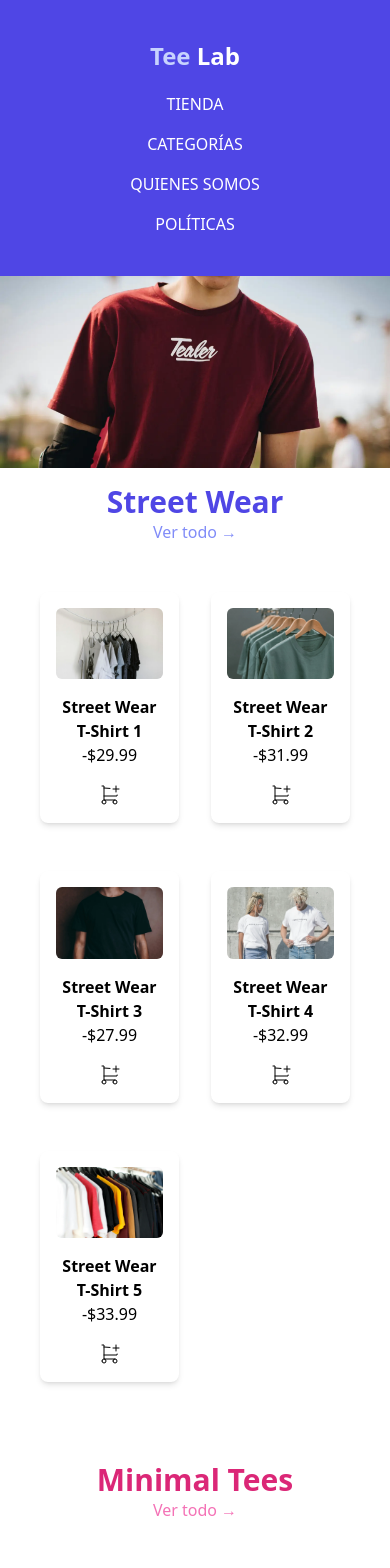
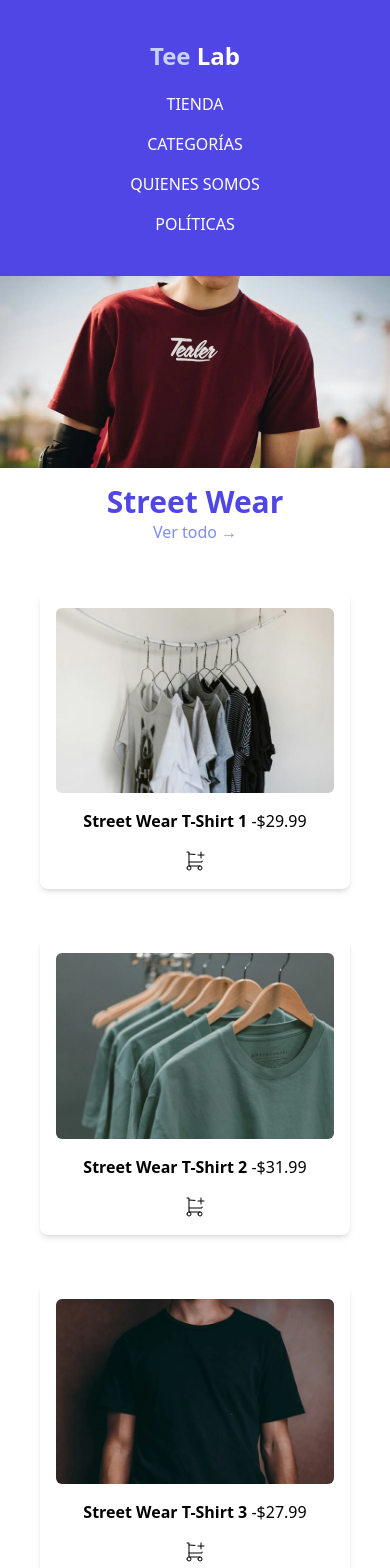
Before and after one commit to Biancardona/ProyectoII, a React (Create React App) app in the folder client/: page / in a window 390 px wide. Shown: the top 1568 px of the page. Built offline with nearby package versions, Linux system fonts and the light colour scheme.

Commit message:
Fixing mobile view in products

```diff
--- a/client/src/components/Products.jsx
+++ b/client/src/components/Products.jsx
@@ -2,7 +2,7 @@
 
 const Products = ({ products }) => {
   return (
-    <div className='grid grid-cols-2 sm:grid-cols-3 lg:grid-cols-4 xl:grid-cols-5 gap-4 p-4'>
+    <div className='grid grid-cols-1 sm:grid-cols-3 lg:grid-cols-4 xl:grid-cols-5 gap-4 p-4'>
       {products.length ? (
         <>
           {products.slice(0, 20).map((product) => (
```
